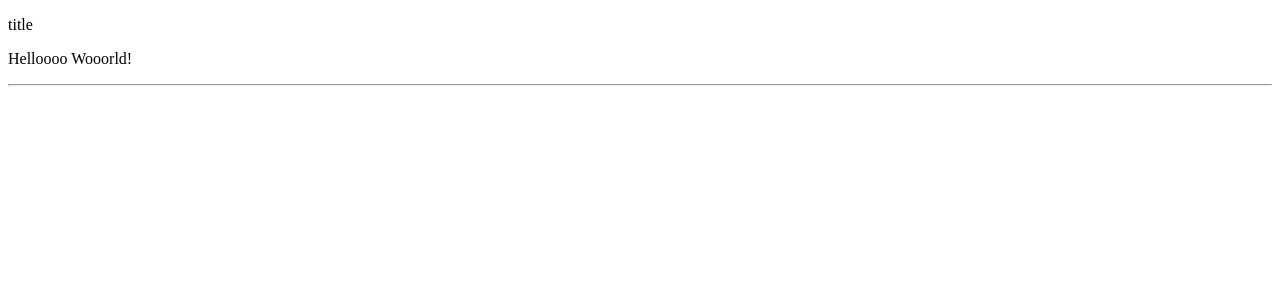
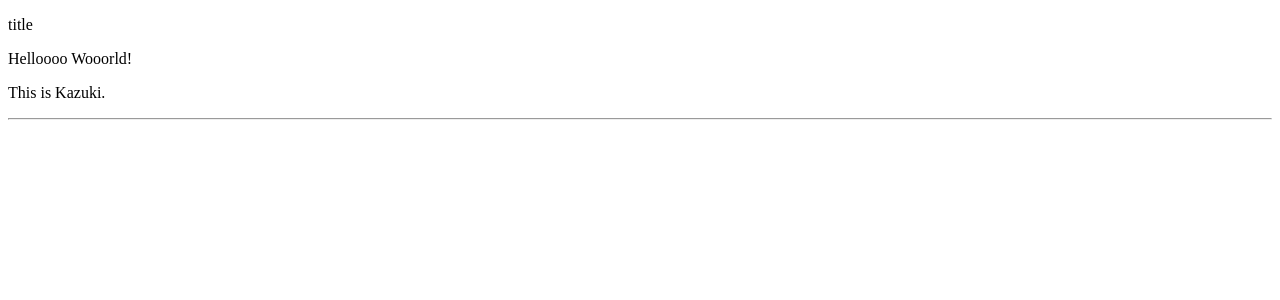
Before and after one commit to MX-Tsukuba/app_team_test, a Nuxt app: page / in a window 1280 px wide. Shown: the top 300 px of the page. Built offline with nearby package versions, Linux system fonts and the light colour scheme.

Commit message:
appdate-kazukivue

```diff
--- a/components/kazuki.vue
+++ b/components/kazuki.vue
@@ -1,6 +1,7 @@
 <template>
   <div>
     <p>Helloooo Wooorld!</p>
+    <p>This is Kazuki.</p>
     <hr/>
   </div>
 </template>
--- a/pages/index.vue
+++ b/pages/index.vue
@@ -1,6 +1,6 @@
 <template>
   <div>
     <p>title</p>
-    <Kazuki />
+    <Kazuki/>
   </div>
 </template>
```
